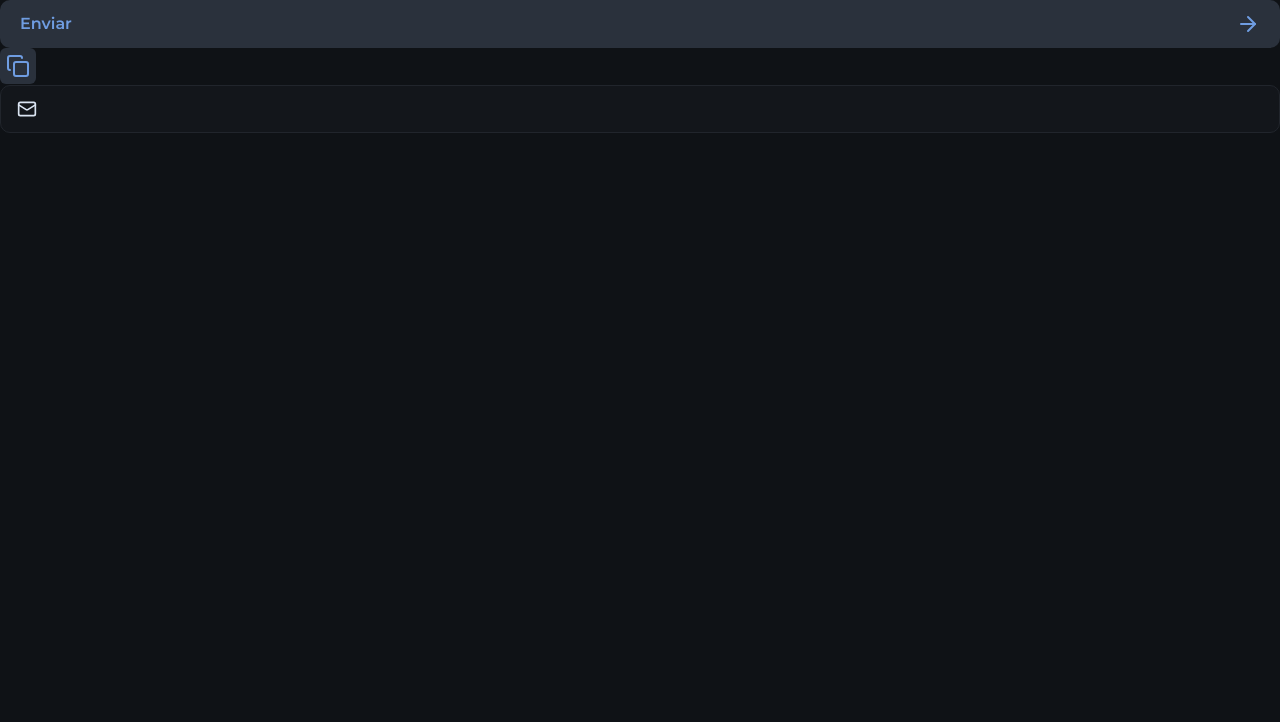
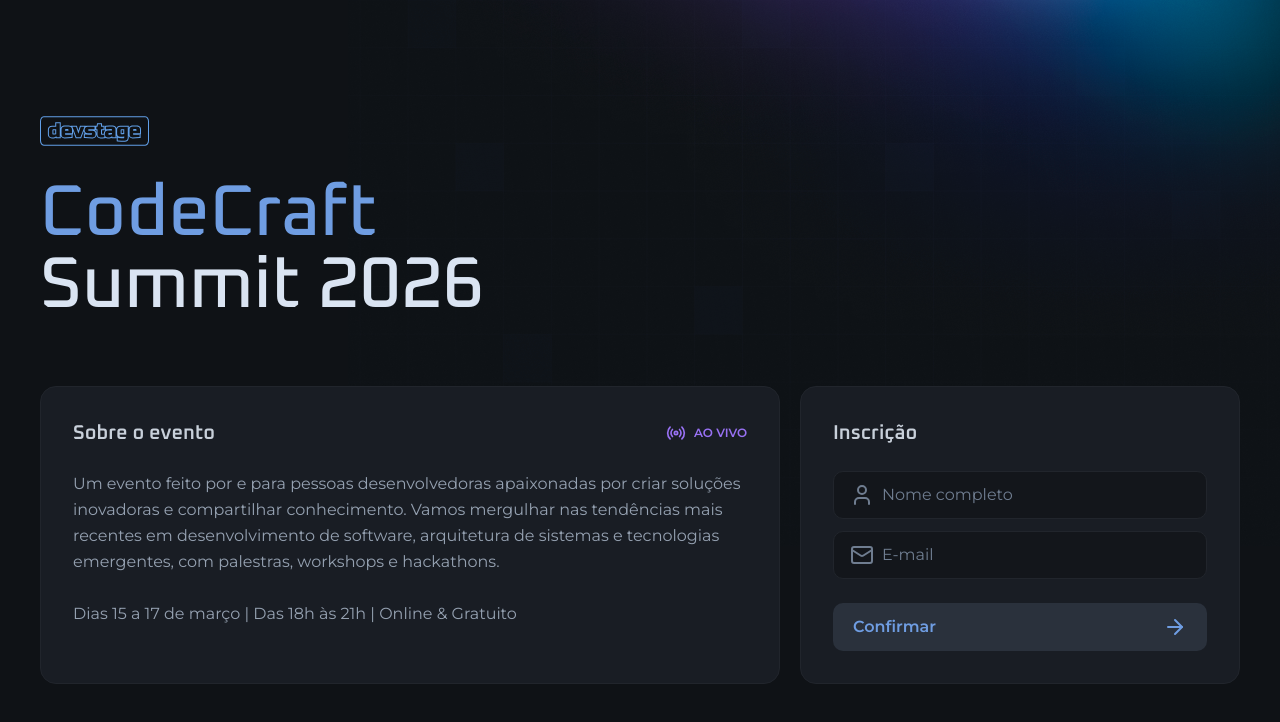
Before and after one commit to joschonarth/devstage-web, a Next.js app: page / in a window 1280 px wide. Shown: the top 722 px of the page. Built offline with nearby package versions, Linux system fonts and the light colour scheme.

Commit message:
feat: implement Home page

```diff
--- a/src/app/layout.tsx
+++ b/src/app/layout.tsx
@@ -25,7 +25,9 @@
 }>) {
   return (
     <html lang="en" className={`${oxanium.variable} ${montserrat.variable}`}>
-      <body className="bg-gray-900 text-gray-100 antialiased">{children}</body>
+      <body className="bg-gray-900 text-gray-100 antialiased bg-[url(/background.png)] bg-no-repeat bg-top md:bg-top-right">
+        {children}
+      </body>
     </html>
   )
 }
--- a/src/app/page.tsx
+++ b/src/app/page.tsx
@@ -1,28 +1,72 @@
-import { ArrowRight, Copy, Mail } from 'lucide-react'
+import { ArrowRight, Mail, Radio, User } from 'lucide-react'
+import Image from 'next/image'
 import { Button } from '@/components/button'
-import { IconButton } from '@/components/icon-button'
 import { InputField, InputIcon, InputRoot } from '@/components/input'
+
+import logo from '../assets/logo.svg'
 
 export default function Home() {
   return (
-    <main>
-      <Button>
-        Enviar
-        <ArrowRight />
-      </Button>
+    <main className="max-w-[1240px] mx-auto px-5 py-8 md:py-0">
+      <div className="min-h-dvh flex flex-col justify-center gap-16">
+        <div className="flex flex-col gap-8 items-center md:items-start">
+          <Image src={logo} alt="devstage" width={108.5} height={30} />
 
-      <IconButton>
-        <Copy />
-      </IconButton>
+          <h1 className="text-4xl text-center leading-none font-heading font-medium flex flex-col md:text-7xl md:text-left">
+            <span className="text-blue">CodeCraft</span> Summit 2026
+          </h1>
+        </div>
 
-      <div>
-        <InputRoot>
-          <InputIcon>
-            <Mail className="size-5" />
-          </InputIcon>
+        <div className="flex gap-5 items-stretch flex-col md:flex-row">
+          <div className="flex-1 bg-gray-700 border border-gray-600 rounded-2xl p-8 space-y-6">
+            <div className="flex items-center justify-between">
+              <h2 className="font-heading font-semibold text-gray-200 text-xl">
+                Sobre o evento
+              </h2>
+              <span className="flex items-center gap-2 text-purple font-semibold text-xs">
+                <Radio className="size-5" />
+                AO VIVO
+              </span>
+            </div>
+            <p className="text-gray-300 leading-relaxed text-sm md:text-base">
+              Um evento feito por e para pessoas desenvolvedoras apaixonadas por
+              criar soluções inovadoras e compartilhar conhecimento. Vamos
+              mergulhar nas tendências mais recentes em desenvolvimento de
+              software, arquitetura de sistemas e tecnologias emergentes, com
+              palestras, workshops e hackathons.
+              <br />
+              <br />
+              Dias 15 a 17 de março | Das 18h às 21h | Online & Gratuito
+            </p>
+          </div>
 
-          <InputField />
-        </InputRoot>
+          <form className="w-full bg-gray-700 border border-gray-600 rounded-2xl p-8 space-y-6 md:max-w-[440px]">
+            <h2 className="font-heading font-semibold text-gray-200 text-xl">
+              Inscrição
+            </h2>
+
+            <div className="space-y-3">
+              <InputRoot>
+                <InputIcon>
+                  <User />
+                </InputIcon>
+                <InputField type="text" placeholder="Nome completo" />
+              </InputRoot>
+
+              <InputRoot>
+                <InputIcon>
+                  <Mail />
+                </InputIcon>
+                <InputField type="text" placeholder="E-mail" />
+              </InputRoot>
+            </div>
+
+            <Button type="submit">
+              Confirmar
+              <ArrowRight className="size-6" />
+            </Button>
+          </form>
+        </div>
       </div>
     </main>
   )
```
Also changed, not shown: public/background.png (added), src/assets/logo.svg (added).
